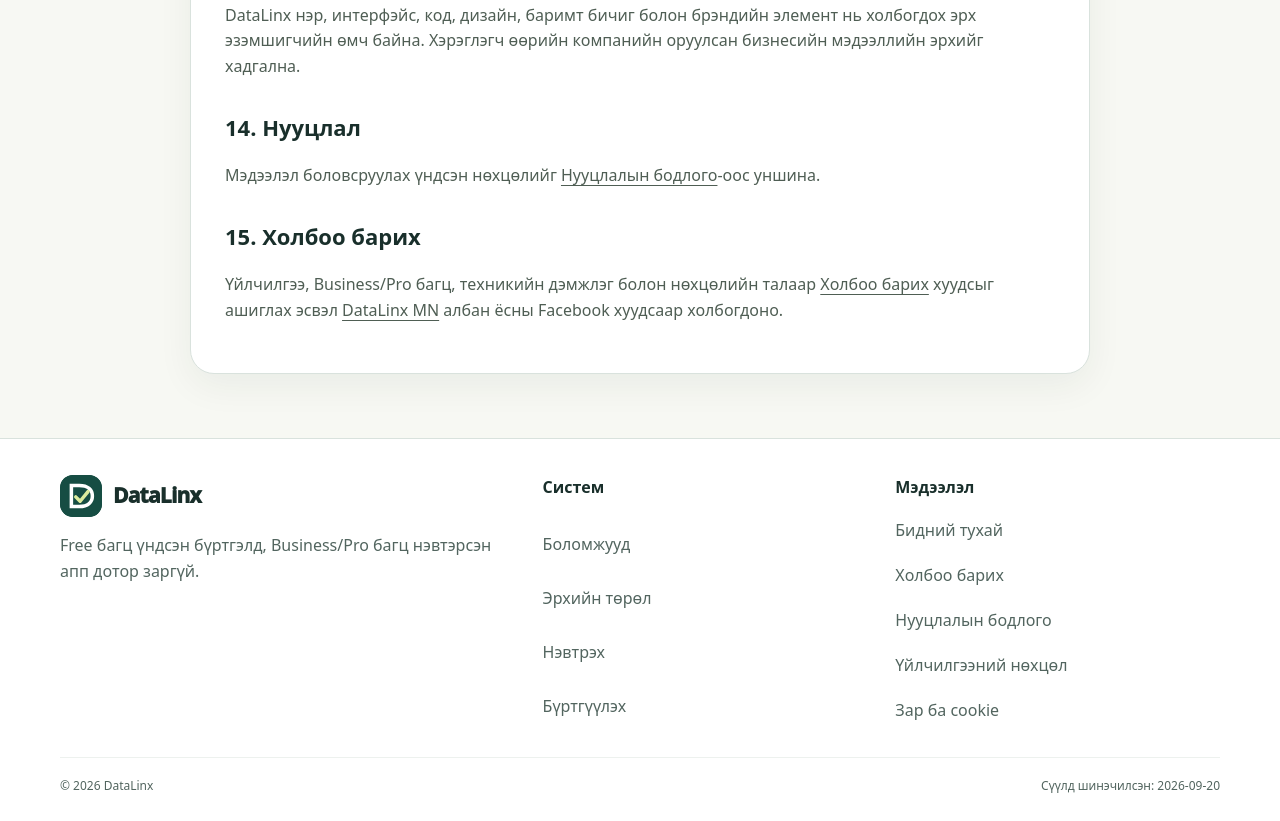
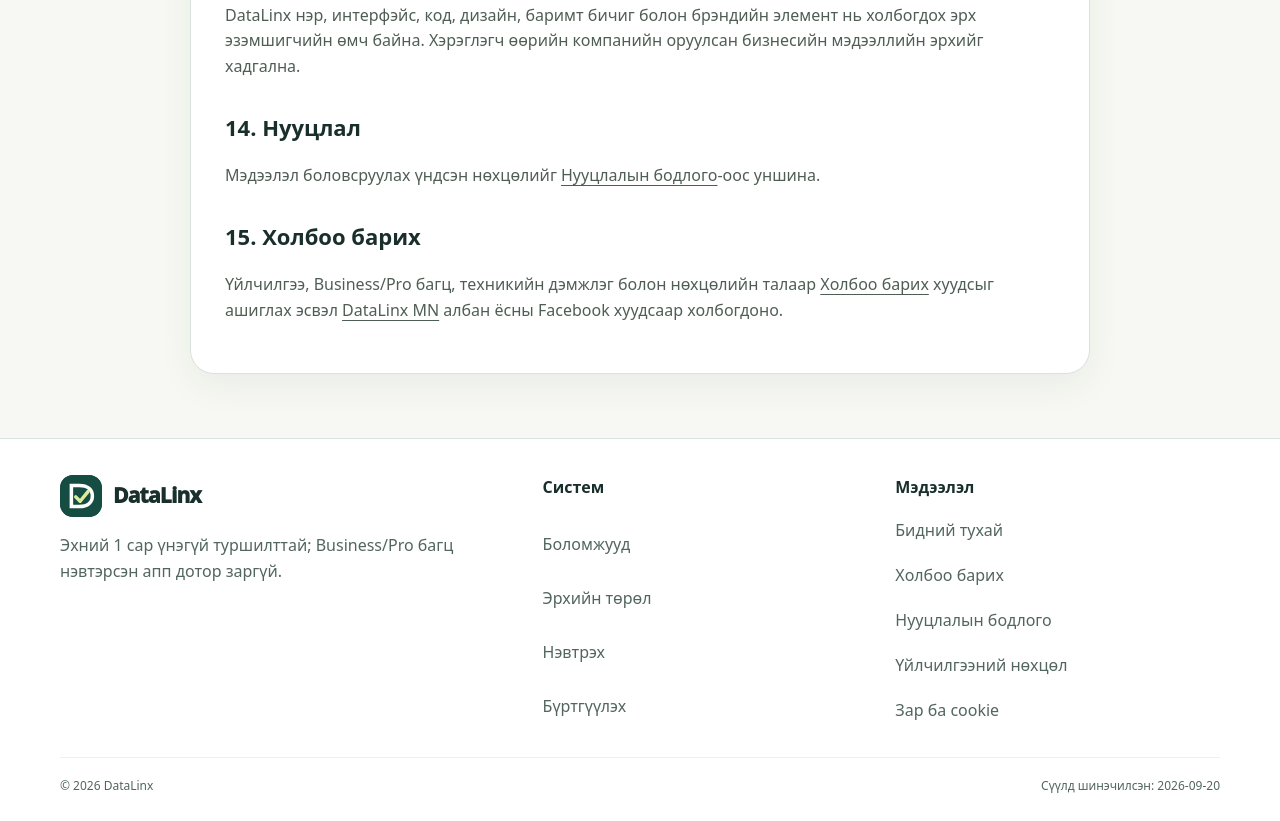
Before and after one commit to datalinx-mn/Webapp, a website: page terms.html in a window 1280 px wide. Shown: the part 2419-3240 px from the top of the page. Drawn offline with Linux system fonts and the light colour scheme.

Commit message:
Remove remaining Free-tier references

```diff
--- a/terms.html
+++ b/terms.html
@@ -96,7 +96,7 @@
   <footer class="site-footer">
     <div class="container">
       <div class="footer-grid">
-        <div><a class="brand" href="./"><img class="brand-mark" src="./brand-mark.svg" width="42" height="42" alt=""><span>DataLinx</span></a><p class="footer-copy">Free багц үндсэн бүртгэлд, Business/Pro багц нэвтэрсэн апп дотор заргүй.</p></div>
+        <div><a class="brand" href="./"><img class="brand-mark" src="./brand-mark.svg" width="42" height="42" alt=""><span>DataLinx</span></a><p class="footer-copy">Эхний 1 сар үнэгүй туршилттай; Business/Pro багц нэвтэрсэн апп дотор заргүй.</p></div>
         <div class="footer-links"><strong>Систем</strong><a href="./#features">Боломжууд</a><a href="./#pricing">Эрхийн төрөл</a><a href="./app.html">Нэвтрэх</a><a href="./app.html#register">Бүртгүүлэх</a></div>
         <div class="footer-links"><strong>Мэдээлэл</strong><a href="./about.html">Бидний тухай</a><a href="./contact.html">Холбоо барих</a><a href="./privacy.html">Нууцлалын бодлого</a><a href="./terms.html">Үйлчилгээний нөхцөл</a><a href="./ads-and-cookies.html">Зар ба cookie</a></div>
       </div>
```
